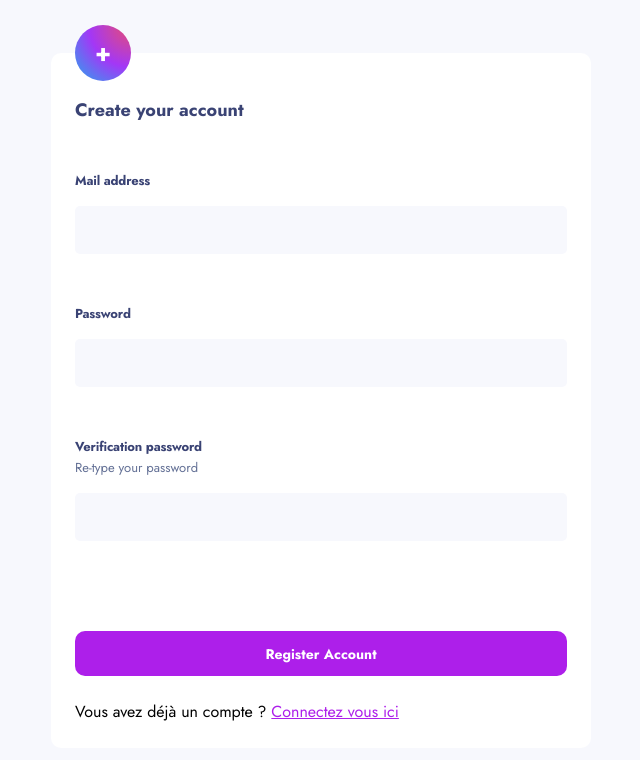
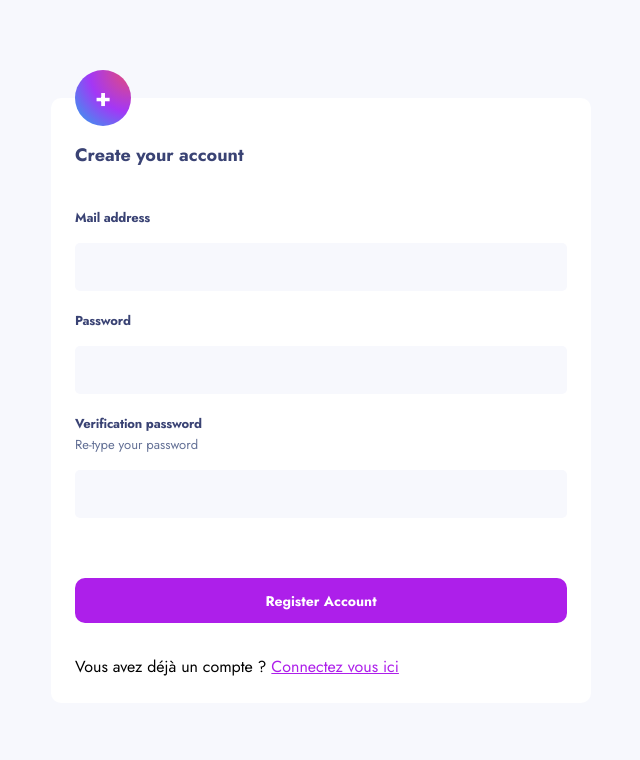
Before and after one commit to AlexisC73/feedback-front, a React (Vite) app: page /auth/register in a window 1280 px wide. Shown: the top 760 px of the page, without its empty margins (319-959 px from the left). Built offline with nearby package versions, Linux system fonts and the light colour scheme.

Commit message:
update input error min-height

```diff
--- a/src/components/form/input/Input.tsx
+++ b/src/components/form/input/Input.tsx
@@ -3,7 +3,7 @@ export function Input ({errors, name}: {errors?: string[], name: string}) {
   return (
     <div className="flex flex-col gap-y-1 relative">
       <input name={name} id={name} className={`bg-#F7F8FD rounded-1.25 h-12 outline-none px-6 text-4 md:text-3.75 focus:border focus:border-1 focus:border-#4661E6 ${!errors || errors.length <= 0 ? "" : "border border-1 border-#D73737"}`} />
-      <ul className="min-h-5.5">
+      <ul>
         {errors?.map((error) => <li className="text-3.5 text-#D73737 mt-0.25">{error}</li>)}
       </ul>
     </div>
--- a/src/components/form/register-form/RegisterForm.tsx
+++ b/src/components/form/register-form/RegisterForm.tsx
@@ -21,7 +21,7 @@ export function RegisterForm ({registerFn, fieldsErrors}: RegisterFormProps) {
     registerFn({ email, password, confirmationPassword})
   }
   return (
-    <form onSubmit={handleSubmit} className="bg-white p-6 pt-11 w-full rounded-2.5 flex flex-col gap-y-6 relative">
+    <form onSubmit={handleSubmit} className="bg-white p-6 pt-11 w-full rounded-2.5 flex flex-col gap-y-4 relative">
       <div className="bg-custom-radial h-10 w-10 md:w-14 md:h-14 rounded-full flex items-center justify-center text-white absolute -top-5 md:-top-7 text-5 md:text-6 font-bold">+</div>
       <p className="text-4.5 font-bold text-#3A4374 line-height-6.5 mb-6">Create your account</p>
       <FormGroup>
@@ -41,7 +41,7 @@ export function RegisterForm ({registerFn, fieldsErrors}: RegisterFormProps) {
           <Button fullWidth>Register Account</Button>
         </button>
       </div>
-      <p>Vous avez déjà un compte ? <Link className="text-#AD1FEA underline" to={"/auth/login"}>Connectez vous ici</Link></p>
+      <p className="mt-4">Vous avez déjà un compte ? <Link className="text-#AD1FEA underline" to={"/auth/login"}>Connectez vous ici</Link></p>
     </form>
   )
 }
```
